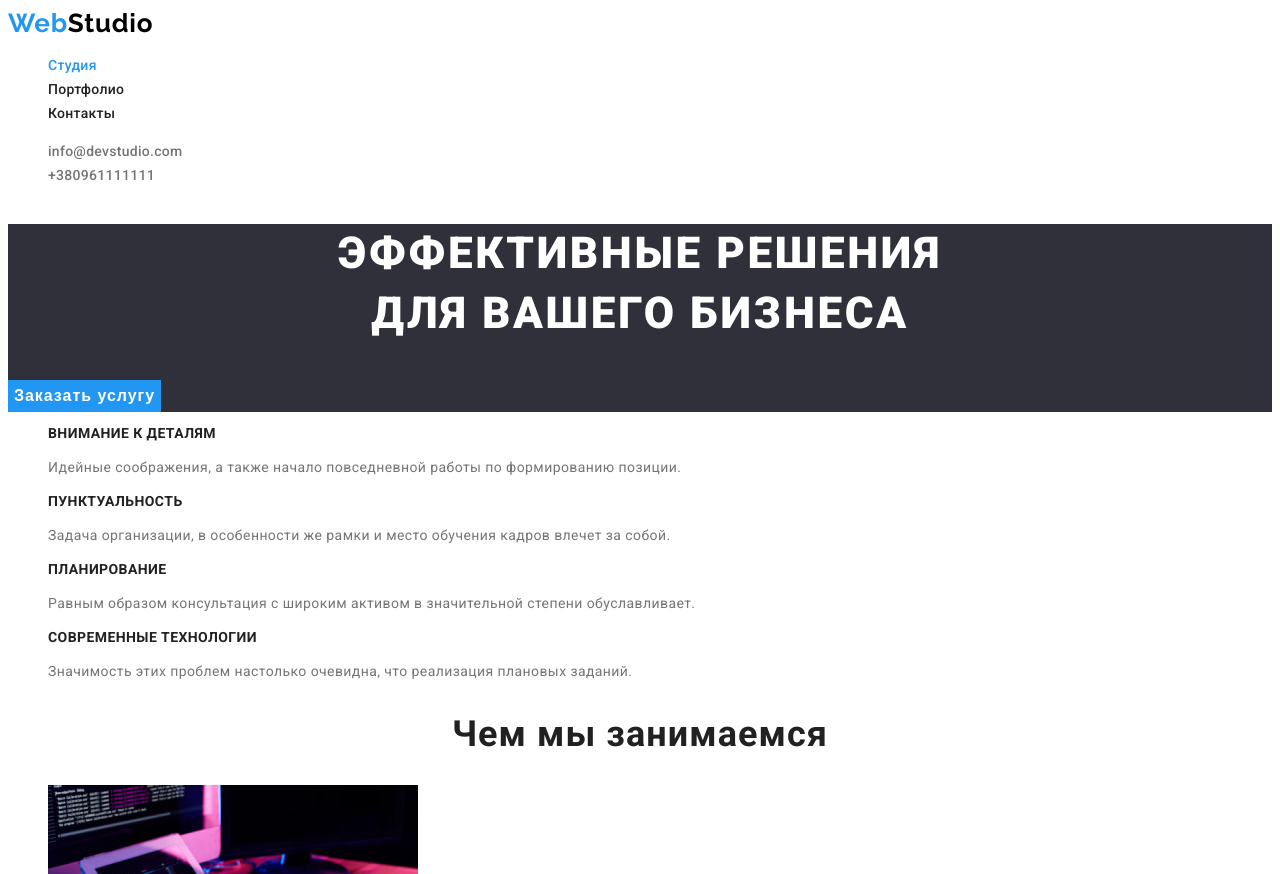
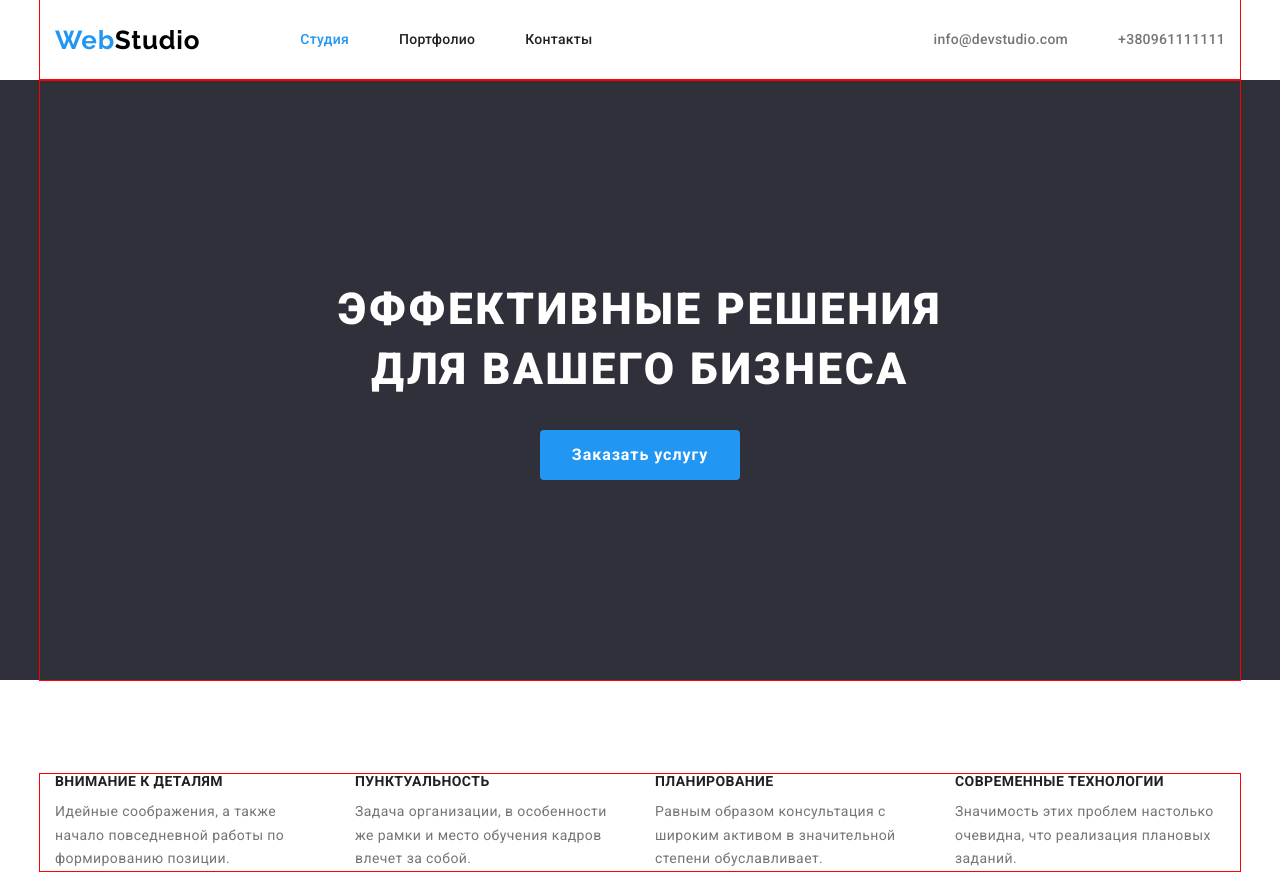
Before and after one commit to Seroga1984/goit-markup-hw-03, a plain HTML site: page index.html in a window 1280 px wide. Shown: the top 874 px of the page. Drawn offline with nearby package versions, Linux system fonts and the light colour scheme.

Commit message:
поз. шапка, герой, преимущества

```diff
--- a/css/styles.css
+++ b/css/styles.css
@@ -23,6 +23,35 @@ body {
   color: var(--main-txt-color--);
 }
 
+h1,h2,h3,h4,h5,h6,p {
+  margin: 0;
+}
+
+ul,ol {
+  margin: 0;
+  padding: 0;
+}
+
+img {
+  display: block;
+}
+
+.container {
+  width: 1200px;
+  padding-left: 15px;
+  padding-right: 15px;
+  margin-left: auto;
+  margin-right: auto;
+  outline: 1px solid red;
+
+}
+
+.header-container {
+  display: flex;
+  align-items: center;
+
+}
+
 a {
   text-decoration: none;
 }
@@ -44,10 +73,16 @@ li {
   line-height: 1.19;
   letter-spacing: 0.03em;
   color: var(--accent-txt-color--);
+  margin-right: 100px;
 }
 
 .studio {
   color: var(--studio-txt-color--);
+}
+
+.navigation-list {
+  display: flex;
+  align-items: center;
 }
 
 .navigation-link {
@@ -56,15 +91,41 @@ li {
   line-height: 1.14;
   letter-spacing: 0.02em;
   color: var(--secondary-txt-color1--);
+  display: block;
+  padding-top: 32px;
+  padding-bottom: 32px;
+}
+
+.navigation-item {
+  margin-right: 50px;
+}
+
+.navigation-item:last-child {
+  margin-right: 0;
 }
 
 .navigation-link:hover,
 .navigation-link:focus {
   color: var(--accent-txt-color--);
 }
+
 .activ {
   color: var(--accent-txt-color--);
 }
+
+.contacts {
+  display: flex;
+  margin-left: auto;
+}
+
+.contact-list {
+  margin-right: 50px;
+}
+
+.contact-list:last-child {
+  margin-right: 0px;
+}
+
 .contact-link {
   font-weight: 500;
   font-size: 14px;
@@ -81,6 +142,8 @@ li {
 /* Герой */
 .hero {
   background-color: var(--hero-footer-color);
+  text-align: center;
+  margin-bottom: 94px;
 }
 .hero-title {
   font-weight: 900;
@@ -90,13 +153,15 @@ li {
   letter-spacing: 0.06em;
   text-transform: uppercase;
   color: var(--sekondari-txt-color2--);
+  margin-bottom: 30px;
+  padding-top: 200px;
 }
 
 .hero-button {
   font-weight: 700;
   font-size: 16px;
   line-height: 1.88;
-  display: flex;
+  display:inline-block;
   align-items: center;
   text-align: center;
   letter-spacing: 0.06em;
@@ -104,7 +169,11 @@ li {
   background-color: var(--accent-txt-color--);
   border: none;
   cursor: pointer;
-}
+  width: 200px;
+  height: 50px;
+  border-radius: 4px;
+  margin-bottom: 200px;
+ }
 
 .hero-button:hover,
 .hero-button:focus {
@@ -112,8 +181,21 @@ li {
 }
 /* Преимущества */
 
+.benefits {
+  margin-bottom: 94px;
+}
+
 .benefits-title {
   display: none;
+}
+
+.benefits-list {
+  display: flex;
+  justify-content: space-between;
+}
+
+.benefits-list-title {
+  width: 270px;
 }
 
 .benefits-subtitle {
@@ -123,6 +205,7 @@ li {
   letter-spacing: 0.03em;
   text-transform: uppercase;
   color: var(--secondary-txt-color1--);
+  margin-bottom: 10px;
 }
 
 .benefits-text {
--- a/index.html
+++ b/index.html
@@ -10,43 +10,53 @@
     <link rel="preconnect" href="https://fonts.gstatic.com" crossorigin>
     <link href="https://fonts.googleapis.com/css2?family=Raleway:wght@700&family=Roboto:wght@400;500;700;900&display=swap"
       rel="stylesheet">
-      <!-- Custom styles -->
+    <!-- normalize -->
+    <link rel="stylesheet" href="https://cdnjs.cloudflare.com/ajax/libs/modern-normalize/1.1.0/modern-normalize.min.css"
+      integrity="sha512-wpPYUAdjBVSE4KJnH1VR1HeZfpl1ub8YT/NKx4PuQ5NmX2tKuGu6U/JRp5y+Y8XG2tV+wKQpNHVUX03MfMFn9Q=="
+      crossorigin="anonymous" referrerpolicy="no-referrer" />
+    <!-- Custom styles -->
       <link rel="stylesheet" href="./css/styles.css">
   </head>
   <body>
     <!-- Шапка сайта -->
     <header class="header">
+      <div class="container header-container">
+        <a class="logo" href="">Web<span class="studio">Studio</span></a>
       <nav>
-        <a class="logo" href="">Web<span class="studio">Studio</span></a>
+
         <ul class="navigation-list">
-          <li ><a class="navigation-link activ" href="">Студия</a></li>
-          <li ><a class="navigation-link" href="./portfolio.html">Портфолио</a></li>
-          <li ><a class="navigation-link" href="">Контакты</a></li>
+          <li class="navigation-item"><a class="navigation-link activ" href="">Студия</a></li>
+          <li class="navigation-item"><a class="navigation-link" href="./portfolio.html">Портфолио</a></li>
+          <li class="navigation-item"><a class="navigation-link" href="">Контакты</a></li>
         </ul>
       </nav>
       <ul class="contacts">
-        <li>
+        <li class="contact-list">
           <a href="mailto:info@devstudio.com" class="contact-link"
             >info@devstudio.com</a
           >
         </li>
-        <li>
+        <li class="contact-list">
           <a href="tel:+380961111111" class="contact-link">+380961111111</a>
         </li>
       </ul>
+      </div>
     </header>
     <!-- Основной уникальный раздел -->
     <main>
       <!-- Секция герой -->
       <section class="hero">
+        <div class="container">
         <h1 class="hero-title">
           Эффективные решения <br />
           для вашего бизнеса
         </h1>
         <button class="hero-button" type="button">Заказать услугу</button>
+      </div>
       </section>
       <!-- Секция преимущества -->
       <section class="benefits">
+        <div class="container">
         <h2 class="benefits-title">Преимущества</h2>
         <ul class="benefits-list">
           <li class="benefits-list-title">
@@ -62,15 +72,15 @@
               Задача организации, в особенности же рамки и место обучения кадров
               влечет за собой.
             </p>
-          </li class="benefits-list-title">
-          <li>
+          </li >
+          <li class="benefits-list-title">
             <h3 class="benefits-subtitle">Планирование</h3>
             <p class="benefits-text">
               Равным образом консультация с широким активом в значительной
               степени обуславливает.
             </p>
-          </li class="benefits-list-title">
-          <li>
+          </li >
+          <li class="benefits-list-title">
             <h3 class="benefits-subtitle">Современные технологии</h3>
             <p class="benefits-text">
               Значимость этих проблем настолько очевидна, что реализация
@@ -78,9 +88,11 @@
             </p>
           </li>
         </ul>
+        </div>
       </section>
       <!-- Род занятий -->
       <section class="profession">
+        <div class="container">
         <h2 class="profession-title">Чем мы занимаемся</h2>
         <ul>
           <li>
@@ -105,9 +117,11 @@
             />
           </li>
         </ul>
+       </div>
       </section>
       <!-- Команда -->
       <section class="team">
+        <div class="container">
         <h2 class="team-title">Наша команда</h2>
         <ul>
           <li>
@@ -131,10 +145,12 @@
             <p class="team-text" lang="en">UI Designer</p>
           </li>
         </ul>
+      </div>
       </section>
     </main>
     <!-- Подвал -->
     <footer class="footer">
+      <div class="container">
       <a class="logo" href="">Web<span class="studio studio-footer">Studio</span></a>
       <address>
         <p class="address">г. Киев, пр-т Леси Украинки, 26</p>
@@ -149,6 +165,7 @@
           </li>
         </ul>
       </address>
+    </div>
     </footer>
   </body>
 </html>
```
